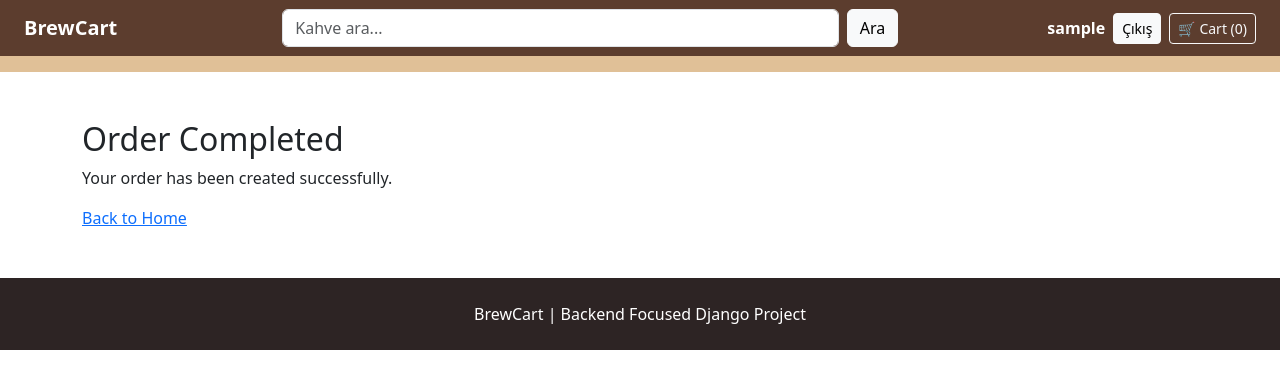
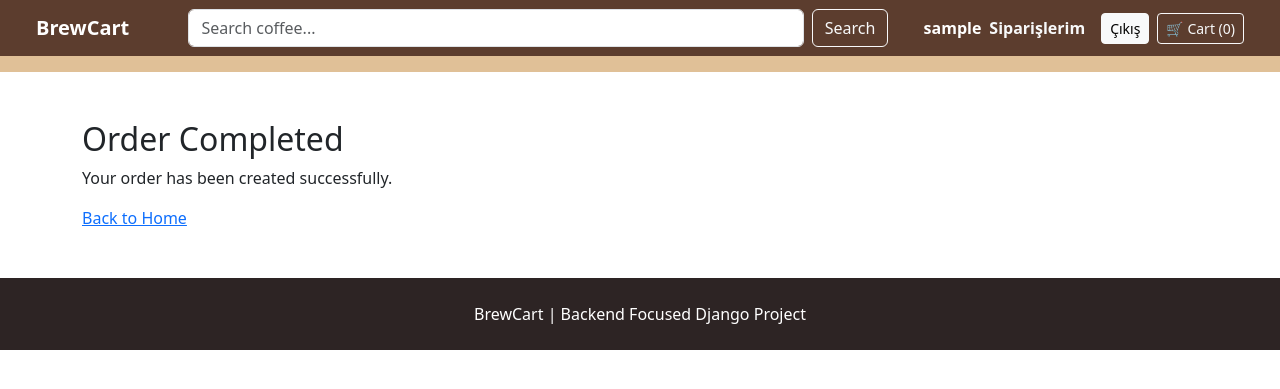
Before and after one commit to taner-sahin/brewcart-django, a Django app: page /orders/success/ in a window 1280 px wide. Shown: the top 389 px of the page. Run offline with Django 4.2, Linux system fonts and the light colour scheme; the visitor is signed in with stand-in values (Sample User, id 1); data that the repository does not hold is empty.

Commit message:
Complete search system and user order pages

```diff
--- a/orders/urls.py
+++ b/orders/urls.py
@@ -6,4 +6,6 @@ app_name = "orders"
 urlpatterns = [
     path("checkout/", views.checkout, name="checkout"),
     path("success/", views.success, name="success"),
+    path("my-orders/", views.my_orders, name="my_orders"),
+    path("<int:order_id>/", views.order_detail, name="order_detail"),
 ]
--- a/orders/views.py
+++ b/orders/views.py
@@ -74,3 +74,23 @@ def checkout(request):
 def success(request):
     # Sipariş başarılı olunca gösterilecek sayfa.
     return render(request, "orders/success.html")
+
+@login_required
+def my_orders(request):
+    orders = Order.objects.filter(user=request.user).order_by("-created_at")
+
+    context = {
+        "orders": orders,
+    }
+
+    return render(request, "orders/my_orders.html", context)
+
+@login_required
+def order_detail(request, order_id):
+    order = Order.objects.get(id=order_id, user=request.user)
+
+    context = {
+        "order": order,
+    }
+
+    return render(request, "orders/order_detail.html", context)
--- a/templates/base.html
+++ b/templates/base.html
@@ -28,36 +28,44 @@
       class="navbar navbar-expand-lg navbar-dark px-4"
       style="background-color: #5c3d2e"
     >
+      <div class="container-fluid">
         <!-- Logo -->
-      <a class="navbar-brand fw-bold" href="{% url 'products:home' %}">
+        <a class="navbar-brand fw-bold me-4" href="{% url 'products:home' %}">
           BrewCart
         </a>
 
         <!-- Search Form -->
-      <form class="d-flex mx-auto w-50">
+        <form
+          method="GET"
+          action="{% url 'products:home' %}"
+          class="d-flex mx-4"
+          style="width: 700px"
+        >
           <input
+            type="text"
+            name="q"
             class="form-control me-2"
-          type="search"
-          placeholder="Kahve ara..."
+            placeholder="Search coffee..."
+            value="{{ query|default:'' }}"
           />
 
-        <button class="btn btn-light" type="submit">
-          Ara
-        </button>
+          <button type="submit" class="btn btn-outline-light">Search</button>
         </form>
 
         <!-- Sağ Menü -->
         <div class="d-flex align-items-center gap-2">
           {% if user.is_authenticated %}
 
-        <span class="text-white fw-semibold">
-          {{ user.username }}
-        </span>
+          <span class="text-white fw-semibold"> {{ user.username }} </span>
 
           <a
-          href="{% url 'accounts:logout' %}"
-          class="btn btn-light btn-sm"
+            href="{% url 'orders:my_orders' %}"
+            class="text-light text-decoration-none fw-semibold me-2"
           >
+            Siparişlerim
+          </a>
+
+          <a href="{% url 'accounts:logout' %}" class="btn btn-light btn-sm">
             Çıkış
           </a>
 
@@ -70,10 +78,7 @@
             Giriş
           </a>
 
-        <a
-          href="{% url 'accounts:register' %}"
-          class="btn btn-light btn-sm"
-        >
+          <a href="{% url 'accounts:register' %}" class="btn btn-light btn-sm">
             Kayıt
           </a>
 
@@ -87,6 +92,7 @@
             <span>Cart ({{ cart_count }})</span>
           </a>
         </div>
+      </div>
     </nav>
 
     <!-- ========================= -->
@@ -97,17 +103,19 @@
       class="navbar navbar-expand-lg navbar-light px-4"
       style="background-color: #e0c097"
     >
+      <div class="container-fluid">
         <div class="navbar-nav">
           {% for category in nav_categories %}
 
           <a
             href="{% url 'products:category_products' category.slug %}"
-          class="nav-link"
+            class="nav-link fw-semibold"
           >
             {{ category.name }}
           </a>
 
           {% endfor %}
+        </div>
       </div>
     </nav>
 
@@ -115,10 +123,7 @@
     <!-- ANA İÇERİK -->
     <!-- ========================= -->
 
-    <main class="container mt-5">
-      {% block content %}
-      {% endblock %}
-    </main>
+    <main class="container mt-5">{% block content %} {% endblock %}</main>
 
     <!-- ========================= -->
     <!-- FOOTER -->
@@ -128,14 +133,10 @@
       class="text-center mt-5 p-4"
       style="background-color: #2d2424; color: white"
     >
-      <p class="mb-0">
-        BrewCart | Backend Focused Django Project
-      </p>
+      <p class="mb-0">BrewCart | Backend Focused Django Project</p>
     </footer>
 
     <!-- Bootstrap JS -->
-    <script
-      src="https://cdn.jsdelivr.net/npm/bootstrap@5.3.3/dist/js/bootstrap.bundle.min.js"
-    ></script>
+    <script src="https://cdn.jsdelivr.net/npm/bootstrap@5.3.3/dist/js/bootstrap.bundle.min.js"></script>
   </body>
 </html>
```
Also changed, not shown: orders/templates/orders/my_orders.html (added, +19 -0 lines), orders/templates/orders/order_detail.html (added, +29 -0 lines), products/views.py (+30 -0 lines). Lines whose indentation alone changed are shown as unchanged.
